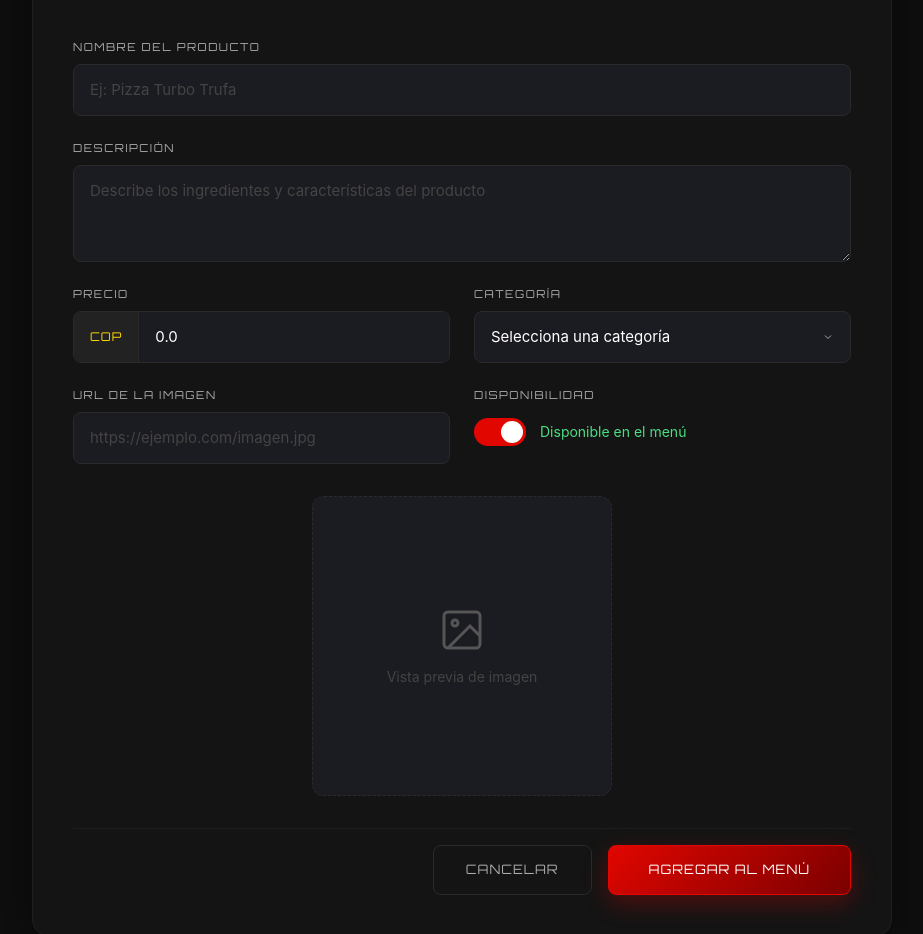
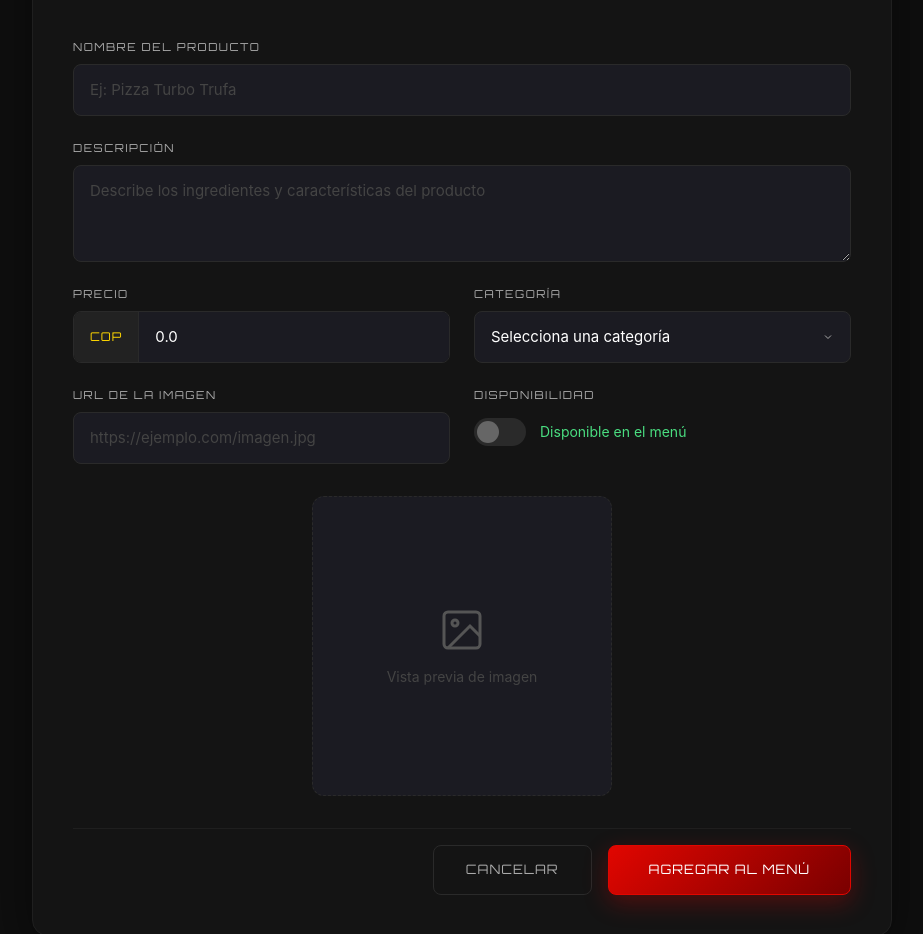
Before and after one commit to Macxsx/LaVueltaRapida, a Spring Boot app: page /producto/add in a window 1280 px wide, with the box ticked. Shown: the part 564-1498 px from the top of the page, without its empty margins (178-1101 px from the left). Run offline with Spring Boot 4, Linux system fonts and the light colour scheme.

Commit message:
Restored to '63dcf3a438a1e775242cbbd5e08099895c09ec2e'
Replit-Restored-To: 63dcf3a438a1e775242cbbd5e08099895c09ec2e

```diff
--- a/demo/src/main/resources/static/add-product.css
+++ b/demo/src/main/resources/static/add-product.css
@@ -236,11 +236,11 @@
   transition: 0.3s ease;
 }
 
-.toggle-switch input:checked ~ .toggle-slider {
+.toggle-switch input:checked + .toggle-slider {
   background: var(--red);
 }
 
-.toggle-switch input:checked ~ .toggle-slider::before {
+.toggle-switch input:checked + .toggle-slider::before {
   transform: translateX(24px);
   background: white;
 }
```
